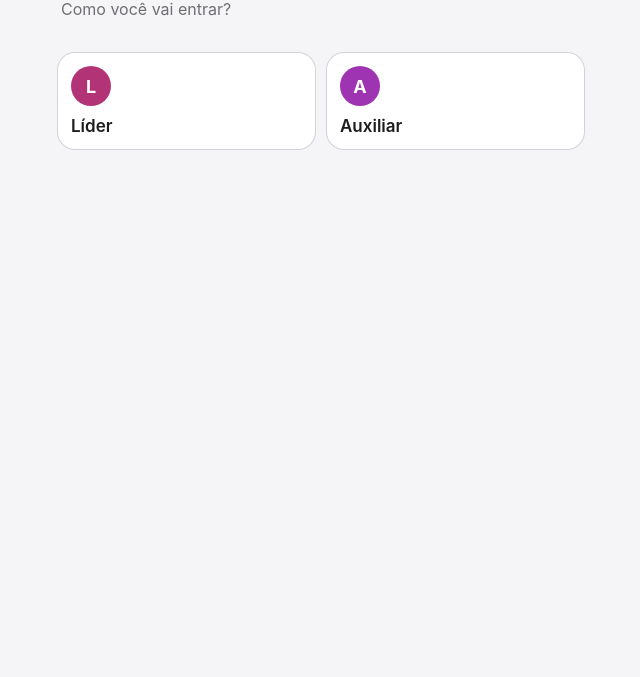
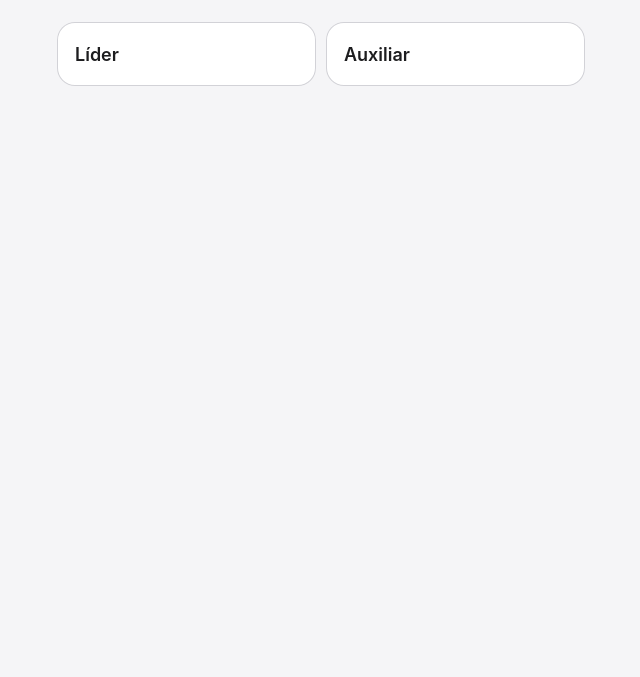
Before and after one commit to Kainaps/Prateleira-viirtual, a plain HTML site: page index.html in a window 1280 px wide. Shown: the part 123-800 px from the top of the page, without its empty margins (319-959 px from the left). Drawn offline with Linux system fonts and the light colour scheme.

Commit message:
Add files via upload

```diff
--- a/index.html
+++ b/index.html
@@ -12,7 +12,7 @@
 <link rel="manifest" href="manifest.webmanifest">
 <link rel="apple-touch-icon" href="apple-touch-icon.png">
 <link rel="icon" type="image/png" href="icon-192.png">
-<script>try{if(!localStorage.getItem('garras-sessao'))document.documentElement.className='lg'}catch(e){document.documentElement.className='lg'}</script>
+<script>try{if(!localStorage.getItem('garras-sessao'))document.documentElement.className='lg cobre'}catch(e){document.documentElement.className='lg cobre'}</script>
 <style>
 /* GAVETA TELA (visual): cores, tamanhos e animações. Regras de movimento em build/MOTION.md */
 /* Layout: título, busca fixa no topo, seletor de prateleira, painel com um andar por faixa (A no alto), folha de detalhes embaixo. */
@@ -303,12 +303,14 @@ footer .big2{display:block;margin:0 auto 6px;background:var(--card);color:var(--
 
 /* ---- entrada por pessoa ---- */
 html.lg #login{transform:none;visibility:visible;transition:none}
-html.lg body>:not(#login):not(script){visibility:hidden}
+/* login aberto: só ele existe na tela. A página de trás fica invisível e não rola */
+html.cobre,html.cobre body{overflow:hidden;overscroll-behavior:none}
+html.cobre body>:not(#login):not(script):not(.toast){visibility:hidden}
+#login{overscroll-behavior:contain}
 .people{display:grid;grid-template-columns:1fr 1fr;gap:10px;margin-top:24px}
-.pc{display:grid;justify-items:start;gap:2px;padding:14px;border:0;border-radius:18px;background:var(--card);color:var(--ink);text-align:left;cursor:pointer;box-shadow:0 0 0 1px var(--line) inset;transition:box-shadow .2s ease-out,transform 90ms ease-out}
+.pc{display:flex;align-items:center;min-height:64px;padding:0 18px;border:0;border-radius:18px;background:var(--card);color:var(--ink);text-align:left;cursor:pointer;box-shadow:0 0 0 1px var(--line) inset;transition:box-shadow .2s ease-out,transform 90ms ease-out}
 .pc:active{transform:scale(.97)}
-.pc .av{width:40px;height:40px;font-size:18px;margin-bottom:8px}
-.pc b{font-size:17px;font-weight:600}
+.pc b{font-size:18px;font-weight:600}
 .pc[aria-pressed="true"]{box-shadow:0 0 0 2px var(--accent) inset}
 #lPw .group{margin-top:20px}
 #lPw .cta{margin-bottom:4px}
@@ -413,7 +415,7 @@ footer .me button{padding:8px 12px}
 
 <div class="modal" id="login" aria-hidden="true" role="dialog" aria-label="Entrar">
   <form id="lf" novalidate>
-    <div class="hero"><h2>Garras</h2><p>Como você vai entrar?</p></div>
+    <div class="hero"><h2>Como você vai entrar?</h2></div>
     <div class="people" id="people" role="group" aria-label="Escolha o acesso"></div>
     <div class="reveal" id="lPw"><div>
       <div class="group" id="lg">
@@ -1708,11 +1710,11 @@ $('hClose').addEventListener('click', function(){ if (hUnsub){ hUnsub(); hUnsub
 /* ---- entrada: escolhe Líder ou Auxiliar; na nuvem confirma com a senha daquele acesso ----
    Sem sessão no celular, a tela de entrada já nasce aberta (classe lg no <html>, antes de qualquer script),
    então a prateleira nunca aparece antes do login. */
-var escolhido = null;
+var escolhido = null, cobreT = 0;
 
 function pessoasHtml(){
   return EQUIPE.map(function(p){
-    return '<button type="button" class="pc" data-id="' + p.id + '" aria-pressed="false"><span class="av" style="background:hsl(' + hue(p.nome) + ' 55% 45%)" aria-hidden="true">' + esc(p.nome.charAt(0)) + '</span><b>' + esc(p.nome) + '</b></button>';
+    return '<button type="button" class="pc" data-id="' + p.id + '" aria-pressed="false"><b>' + esc(p.nome) + '</b></button>';
   }).join('');
 }
 
@@ -1739,7 +1741,10 @@ function showLogin(animate){
   var lg = $('login'), root = document.documentElement;
   if (!$('people').children.length) $('people').innerHTML = pessoasHtml();
   closeSheets();
-  if (!animate) root.classList.add('lg');
+  clearTimeout(cobreT);
+  if (!animate) root.classList.add('lg', 'cobre');
+  /* depois de subir por cima, a página de trás some: arrastar o dedo não mostra mais as prateleiras */
+  else cobreT = setTimeout(function(){ if (lg.classList.contains('open')) root.classList.add('cobre'); }, 420);
   lg.classList.add('open'); lg.setAttribute('aria-hidden', 'false'); lg.scrollTop = 0;
   var ult = null; try { ult = pessoa(localStorage.getItem(ULTIMO)); } catch (e) {}
   escolhido = null;
@@ -1749,6 +1754,7 @@ function showLogin(animate){
 
 function hideLogin(){
   var lg = $('login'), root = document.documentElement;
+  clearTimeout(cobreT); root.classList.remove('cobre');
   if (root.classList.contains('lg')){
     /* veio aberta do primeiro quadro: tira a classe sem animar e deixa a saída deslizar */
     lg.classList.add('open'); lg.offsetWidth; root.classList.remove('lg');
--- a/sw.js
+++ b/sw.js
@@ -1,5 +1,5 @@
 /* Guarda o app no celular para funcionar sem internet. Com internet, busca a versão nova. */
-var CACHE = 'mascaras-v15';
+var CACHE = 'mascaras-v16';
 var FILES = ["./", "index.html", "manifest.webmanifest", "icon-192.png", "icon-512.png", "apple-touch-icon.png", "firebase-app-compat.js", "firebase-auth-compat.js", "firebase-firestore-compat.js"];
 self.addEventListener('install', function (e) {
   e.waitUntil(caches.open(CACHE).then(function (c) { return c.addAll(FILES); }).then(function () { return self.skipWaiting(); }));
```
